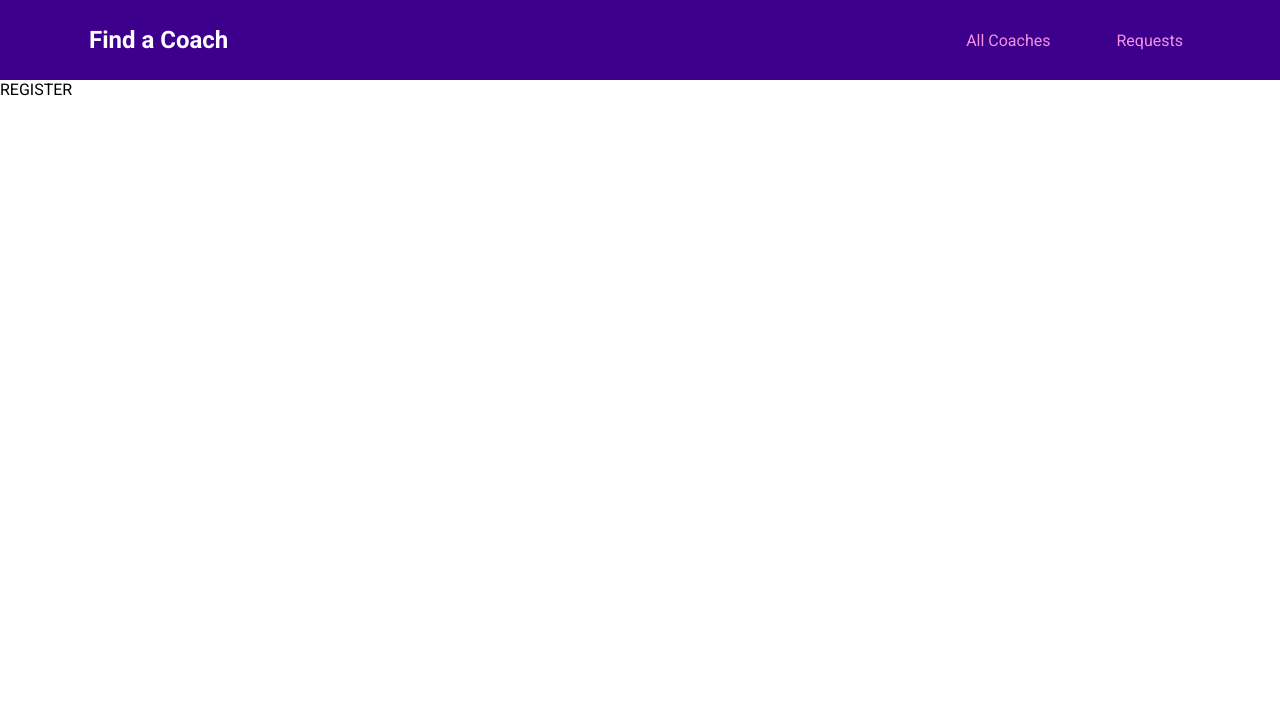
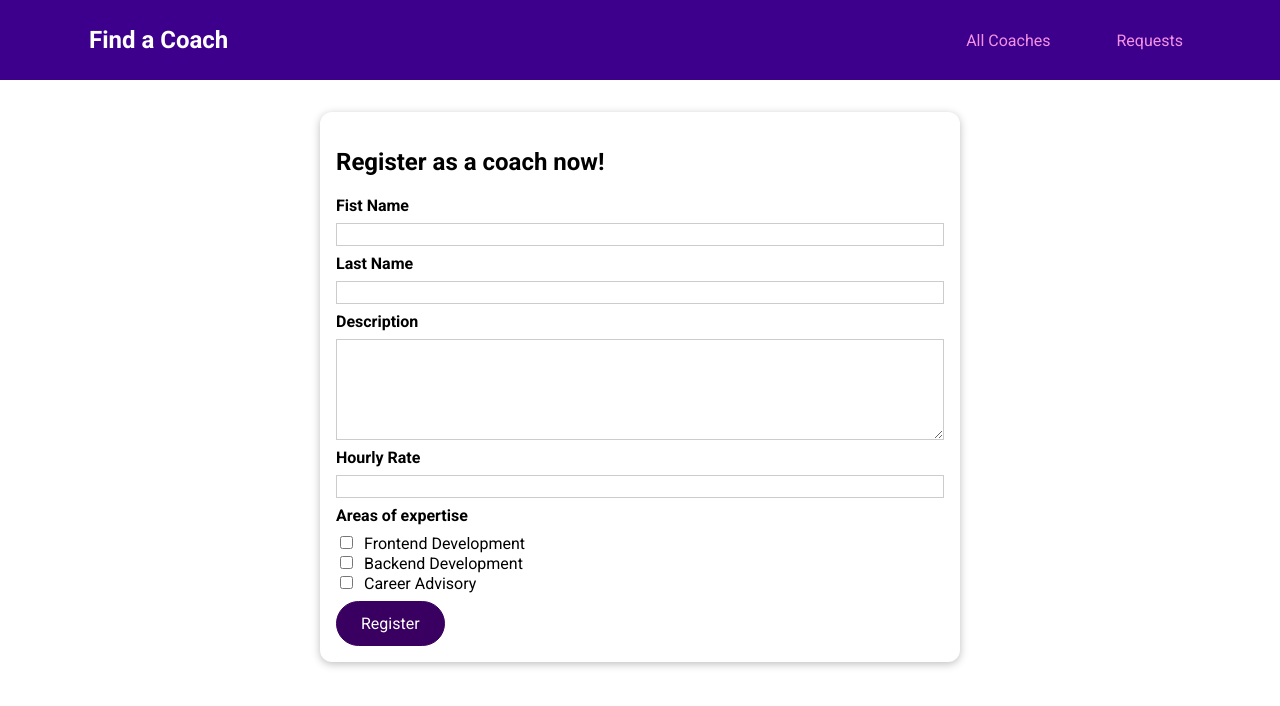
Before and after one commit to PfMartin/Find-a-Coach, a Vue app: page /register in a window 1280 px wide. Shown: the top 706 px of the page. Built offline with nearby package versions, Linux system fonts and the light colour scheme.

Commit message:
Created the CoachForm

```diff
--- /dev/null
+++ b/src/components/coaches/CoachForm.vue
@@ -0,0 +1,120 @@
+<template lang="html">
+  <form @submit.prevent="submitForm">
+    <div class="form-control">
+      <label for="firstname">Fist Name</label>
+      <input type="text" id="firstname" v-model.trim="firstName" />
+    </div>
+    <div class="form-control">
+      <label for="lastname">Last Name</label>
+      <input type="text" id="lastname" v-model.trim="lastName" />
+    </div>
+    <div class="form-control">
+      <label for="description">Description</label>
+      <textarea id="description" rows="5" v-model.trim="description"></textarea>
+    </div>
+    <div class="form-control">
+      <label for="rate">Hourly Rate</label>
+      <input type="number" id="rate" v-model.number="rate" />
+    </div>
+    <div class="form-control">
+      <h3>Areas of expertise</h3>
+      <div class="">
+        <input type="checkbox" id="frontend" v-model="areas" />
+        <label for="frontend">Frontend Development</label>
+      </div>
+      <div class="">
+        <input type="checkbox" id="backend" v-model="areas" />
+        <label for="backend">Backend Development</label>
+      </div>
+      <div class="">
+        <input type="checkbox" id="career" v-model="areas" />
+        <label for="career">Career Advisory</label>
+      </div>
+    </div>
+    <base-button>Register</base-button>
+  </form>
+</template>
+
+<script>
+export default {
+  data() {
+    return {
+      firstName: '',
+      lastName: '',
+      description: '',
+      rate: null,
+      areas: [],
+    };
+  },
+  methods: {
+    submitForm() {
+      const formData = {
+        first: this.firstName,
+        last: this.lastName,
+        desc: this.description,
+        rate: this.reate,
+        areas: this.areas,
+      };
+
+      console.log(formData);
+    },
+  },
+};
+</script>
+
+<style lang="css" scoped>
+.form-control {
+  margin: 0.5rem 0;
+}
+
+label {
+  font-weight: bold;
+  display: block;
+  margin-bottom: 0.5rem;
+}
+
+input[type='checkbox'] + label {
+  font-weight: normal;
+  display: inline;
+  margin: 0 0 0 0.5rem;
+}
+
+input,
+textarea {
+  display: block;
+  width: 100%;
+  border: 1px solid #ccc;
+  font: inherit;
+}
+
+input:focus,
+textarea:focus {
+  background-color: #f0e6fd;
+  outline: none;
+  border-color: #3d008d;
+}
+
+input[type='checkbox'] {
+  display: inline;
+  width: auto;
+  border: none;
+}
+
+input[type='checkbox']:focus {
+  outline: #3d008d solid 1px;
+}
+
+h3 {
+  margin: 0.5rem 0;
+  font-size: 1rem;
+}
+
+.invalid label {
+  color: red;
+}
+
+.invalid input,
+.invalid textarea {
+  border: 1px solid red;
+}
+</style>
--- a/src/pages/coaches/CoachRegistration.vue
+++ b/src/pages/coaches/CoachRegistration.vue
@@ -1,7 +1,20 @@
-<template lang="html">REGISTER</template>
+<template lang="html">
+  <section>
+    <base-card>
+      <h2>Register as a coach now!</h2>
+      <coach-form></coach-form>
+    </base-card>
+  </section>
+</template>
 
 <script>
-export default {};
+import CoachForm from '../../components/coaches/CoachForm.vue';
+
+export default {
+  components: {
+    CoachForm,
+  },
+};
 </script>
 
 <style lang="css" scoped></style>
```
